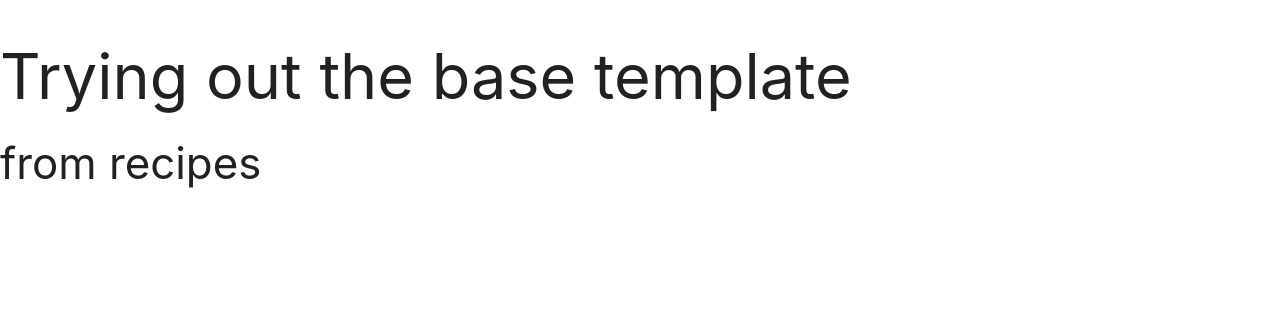
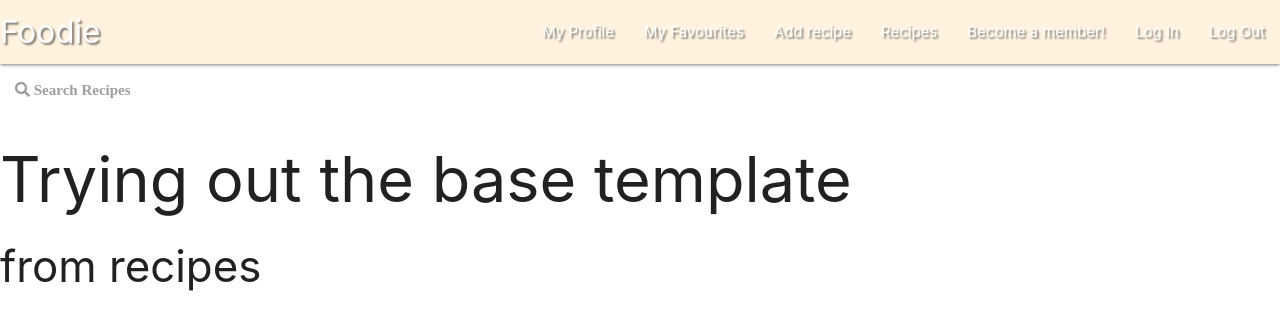
Before and after one commit to Code-Institute-Submissions/foodie-2, a Flask app: page / in a window 1280 px wide. Shown: the top 330 px of the page. Run offline with Flask 2, Linux system fonts and the light colour scheme; data that the repository does not hold is empty; some libraries are stand-ins or nearby versions.

Commit message:
added materialize navbar and sidenav

```diff
--- a/app.py
+++ b/app.py
@@ -24,6 +24,11 @@ def get_recipes():
     return render_template("recipes.html", recipes=recipes)
 
 
+@app.route("/register", methods=["GET", "POST"])
+def register():
+    return render_template("register.html")
+
+
 if __name__ == "__main__":
     app.run(host=os.environ.get("IP"),
             port=int(os.environ.get("PORT")),
--- a/static/css/style.css
+++ b/static/css/style.css
@@ -0,0 +1,3 @@
+.text-shadow {
+    text-shadow: 2px 2px 2px rgba(0,0,0,0.5);
+}
--- a/static/js/script.js
+++ b/static/js/script.js
@@ -0,0 +1,3 @@
+$(document).ready(function(){
+    $('.sidenav').sidenav();
+  });
--- a/templates/base.html
+++ b/templates/base.html
@@ -14,7 +14,43 @@
     <title>Foodie</title>
 </head>
 <body>
+<header>
+    <!-- top navbar -->
+    <nav class ="orange lighten-5 text-shadow">
+        <div class="nav-wrapper">
+            <a href="#!" class="brand-logo">Foodie</a>
+            <a href="#" data-target="nav-bar" class="sidenav-trigger"><i class="fas fa-bars">menu</i></a>
+            <ul class="right hide-on-med-and-down">
+                <li><a href="#">My Profile</a></li>
+                <li><a href="#">My Favourites</a></li>
+                <li><a href="#">Add recipe</a></li>
+                <li><a href="{{ url_for('get_recipes') }}">Recipes</a></li>
+                <li><a href="{{ url_for('register') }}">Become a member!</a></li>
+                <li><a href="#">Log In</a></li>
+                 <li><a href="#">Log Out</a></li>
+            </ul>
+        </div>
+    </nav>
+    <div class="nav-wrapper">
+        <form>
+            <div class="input-field">
+                <input id="search" type="search" required>
+                <label class="label-icon" for="search"><i class="fas fa-search"> Search Recipes</i></label>
+            </div>
+        </form>
+    </div>
+    <ul class="sidenav" id="nav-bar">
+        <li><h4 class="center-align">Foodie</h4></li>
+        <li><a href="#">My Profile</a></li>
+        <li><a href="#">My Favourites</a></li>
+        <li><a href="#">Add recipe</a></li>
+        <li><a href="{{ url_for('get_recipes') }}">Recipes</a></li>
+        <li><a href="collapsible.html">Log In</a></li>
+        <li><a href="badges.html">Log Out</a></li>
+    </ul>
+</header>
     <h1>Trying out the base template</h1>
+
     {% block content %}
     {% endblock %}
 
--- a/templates/login.html
+++ b/templates/login.html
@@ -0,0 +1,5 @@
+{% extends "base.html" %}
+{% block content %}
+
+
+<h3>This is where I log in</h3>
--- a/templates/profile.html
+++ b/templates/profile.html
@@ -0,0 +1,5 @@
+{% extends "base.html" %}
+{% block content %}
+
+
+<h3>This is the profile</h3>
```
Also changed, not shown: templates/register.html (+17 -0 lines).
